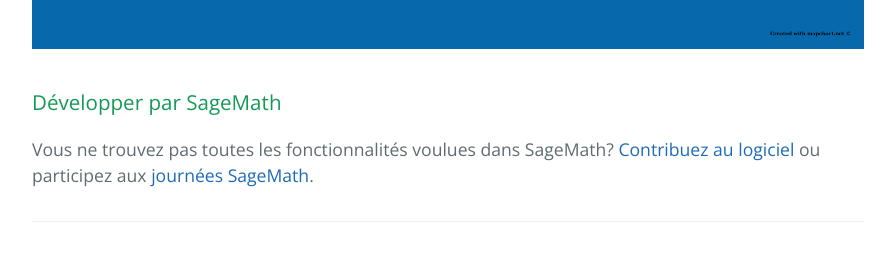
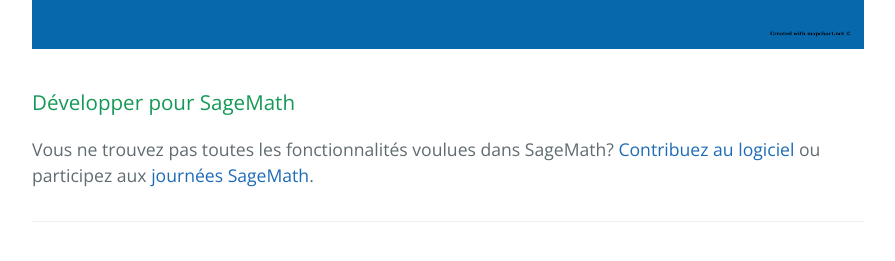
Before and after one commit to nadialafreniere/nadialafreniere.github.io, a Jekyll site: the page built from sage.md, in a window 1280 px wide and 900 px high, scrolled down 1129 px. Shown: the part 614-875 px from the top of the window, without its empty margins (192-1087 px from the left). Built offline with Jekyll 4.4.1, drawn with Linux system fonts in a browser that asks for light colours; our own code applies the rules of GitHub Pages for plain Markdown files.

Commit message:
coquilles

```diff
--- a/_includes/page-header.html
+++ b/_includes/page-header.html
@@ -10,7 +10,7 @@
       &nbsp&nbsp
       <a class="nav-item nav-link" href="vulgarisation" style="color: white">Vulgarisation</a>
       &nbsp&nbsp
-      <a class="nav-item nav-link" href="sage" style="color: white">Sage</a>
+      <a class="nav-item nav-link" href="sage" style="color: white">SageMath</a>
     </div>
   </div>
 </nav>
--- a/sage.md
+++ b/sage.md
@@ -27,5 +27,5 @@
 Une belle image réalisée avec l'aide de SageMath, illustrant le  [théorème des quatre couleurs](https://fr.wikipedia.org/wiki/Th%C3%A9or%C3%A8me_des_quatre_couleurs). Défi : Trouver le lac qui n'est pas la même couleur que l'océan.
 ![Le théorème des quatre couleurs sur la carte du monde](4couleurs.png)
 
-### Développer par SageMath
+### Développer pour SageMath
 Vous ne trouvez pas toutes les fonctionnalités voulues dans SageMath? [Contribuez au logiciel](http://doc.sagemath.org/html/en/developer/) ou participez aux [journées SageMath](https://wiki.sagemath.org/Workshops).
```
